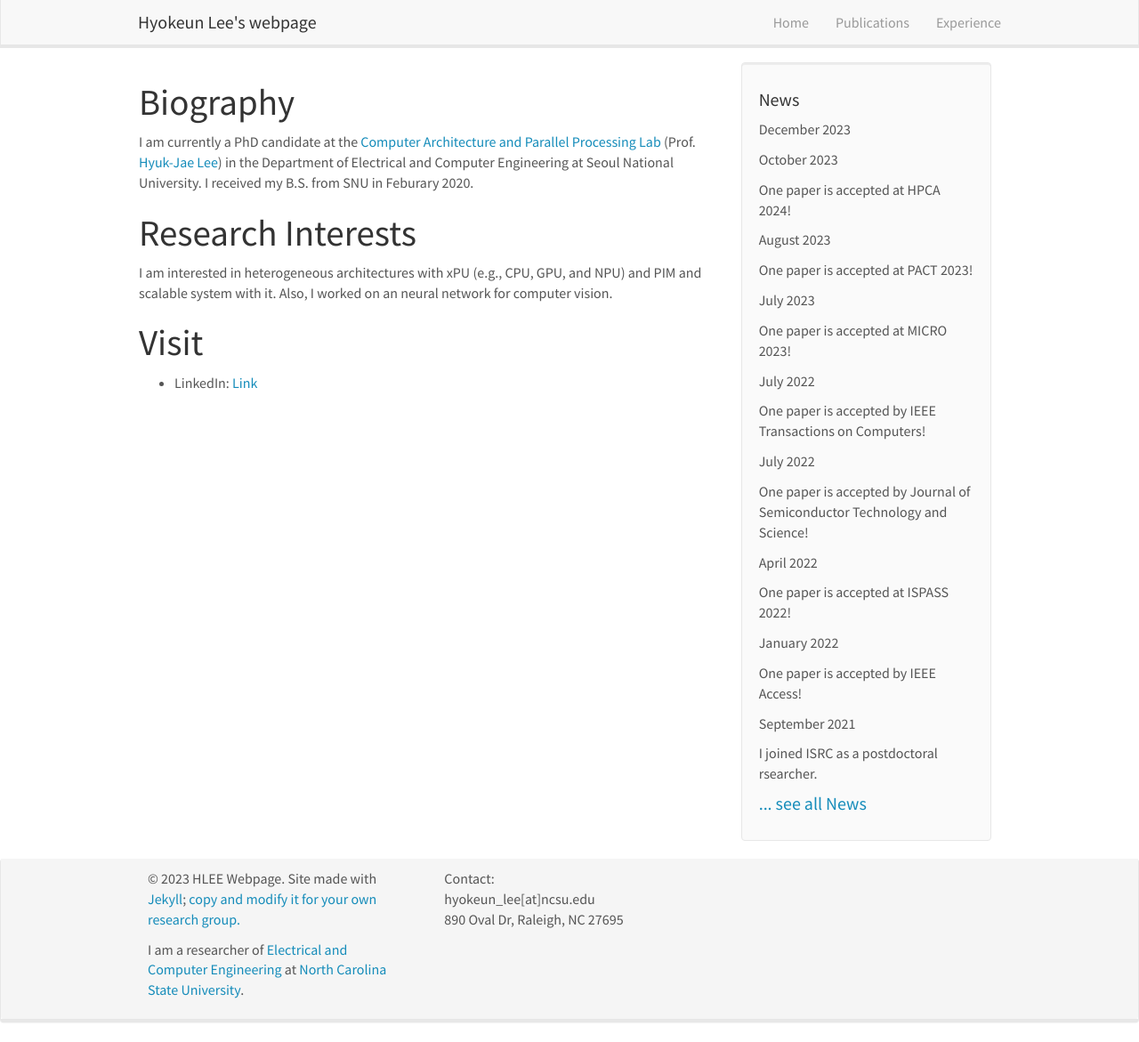
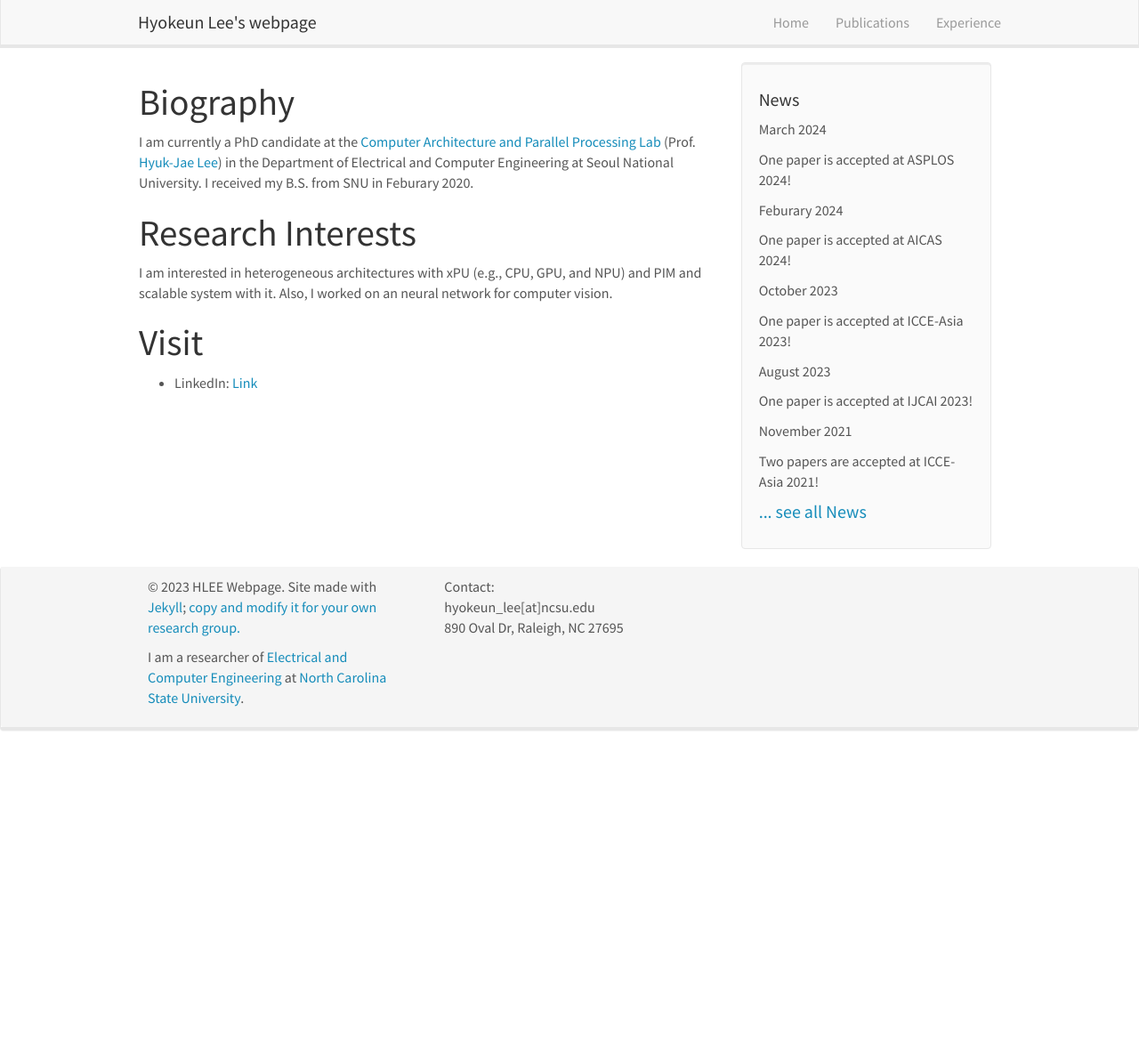
Before and after one commit to La-tale/sms.github.io, a Jekyll site: the page built from _pages/home.md, in a window 1280 px wide and 1171 px high. Shown: the whole window at 89% size. Built offline with Jekyll 4.4.1, drawn with Linux system fonts in a browser that asks for light colours; nearby versions of some CDN libraries.

Commit message:
Update news in data folder

```diff
--- a/_data/news.yml
+++ b/_data/news.yml
@@ -1,26 +1,14 @@
-- date: December 2023
-  headeline: "I wil be joining Ajou University as Assistant Professor in March 2024."
+- date: March 2024
+  headline: "One paper is accepted at ASPLOS 2024!"
+
+- date: Feburary 2024
+  headline: "One paper is accepted at AICAS 2024!"
 
 - date: October 2023
-  headline: "One paper is accepted at HPCA 2024!"
+  headline: "One paper is accepted at ICCE-Asia 2023!"
 
 - date: August 2023
-  headline: "One paper is accepted at PACT 2023!"
+  headline: "One paper is accepted at IJCAI 2023!"
 
-- date: July 2023
-  headline: "One paper is accepted at MICRO 2023!"
-
-- date: July 2022
-  headline: "One paper is accepted by IEEE Transactions on Computers!"
-
-- date: July 2022
-  headline: "One paper is accepted by Journal of Semiconductor Technology and Science!"
-
-- date: April 2022
-  headline: "One paper is accepted at ISPASS 2022!"
-
-- date: January 2022
-  headline: "One paper is accepted by IEEE Access!"
-
-- date: September 2021
-  headline: "I joined ISRC as a postdoctoral rsearcher."
+- date: November 2021
+  headline: "Two papers are accepted at ICCE-Asia 2021!"
```
